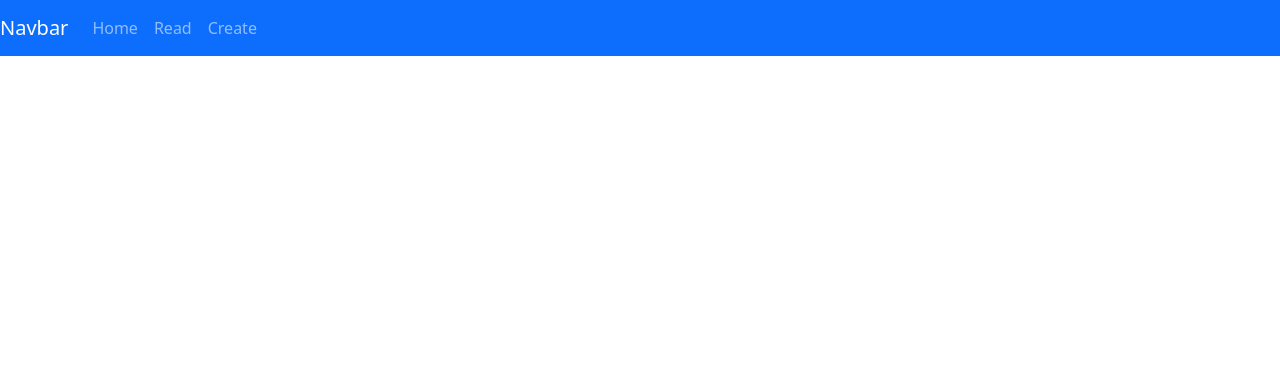
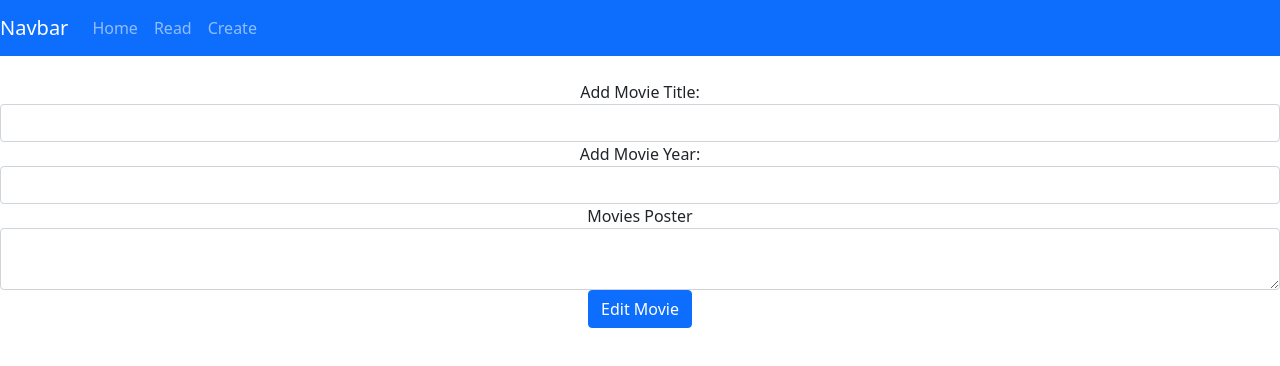
Before and after one commit to DavidFitzharris/datarep_lab10, a React (Create React App) app: page /edit/1 in a window 1280 px wide. Shown: the top 366 px of the page. Built offline with nearby package versions, Linux system fonts and the light colour scheme; no server answers.

Commit message:
Lab 8 complete

```diff
--- a/src/App.js
+++ b/src/App.js
@@ -12,6 +12,8 @@ import { BrowserRouter as Router, Switch, Route } from 'react-router-dom';
 import { Home } from './components/Home';
 import { Create } from './components/create';
 import { Read } from './components/read';
+import { Edit } from './components/edit';
+
 
 //Creating Class rather than ass a function
 class App extends Component {
@@ -34,8 +36,9 @@ class App extends Component {
           {/* Using the router to switch components */}
           <Switch>
             <Route path='/' component={Home} exact />
-            <Route path='/create' component={Create} exact />
-            <Route path='/read' component={Read} exact />
+            <Route path='/create' component={Create} />
+            <Route path='/read' component={Read}  />
+            <Route path='/edit/:id' component={Edit}  />
           </Switch>
         </div>
       </Router>
--- /dev/null
+++ b/src/components/edit.js
@@ -0,0 +1,132 @@
+import React from 'react';
+import axios from 'axios';
+import { Card } from 'react-bootstrap';
+
+//Creating a Edit class and marked for export
+export class Edit extends React.Component {
+
+    constructor() {
+        super();
+
+        //Binding the methods
+        this.onSubmit = this.onSubmit.bind(this);
+        this.onChangeTitle = this.onChangeTitle.bind(this);
+        this.onChangeYear = this.onChangeYear.bind(this);
+        this.onChangePoster = this.onChangePoster.bind(this);
+
+        this.state = {
+            Title: '',
+            Year: '',
+            Poster: ''
+        }
+    }
+
+    //Life cycle hook
+    componentDidMount(){
+        console.log(this.props.match.params.id)
+
+        axios.get('http://localhost:4000/api/movies' + this.props.match.params.id)
+        .then(response => {
+            this.setState({
+                _id:response.data._id,
+                Title:response.data.title,
+                Year:response.data.year,
+                Poster:response.data.poster
+            })
+        })
+        .catch((error) =>{
+            console.log(error)
+        } );
+    }
+
+    //Used with our form
+    //with using our title search
+    onChangeTitle(e) {
+        this.setState({
+            Title: e.target.value
+        });
+    }
+
+    onChangeYear(e) {
+        this.setState({
+            Year: e.target.value
+        });
+    }
+
+    onChangePoster(e){
+        this.setState({
+            Poster: e.target.value
+        })
+    }
+    onSubmit(e) {
+        e.preventDefault();
+        alert("Movie: " + this.state.Title + " Year: " + this.state.Year + " Poster: " + this.state.Poster);
+
+        //Ref with server.js post method
+        const newMovie = {
+            title: this.state.Title,
+            year: this.state.Year,
+            poster: this.state.Poster,
+            _id: this.state._id
+        }
+
+        axios.put('http://localhost:4000/api/movies/' + this.state._id, newMovie)
+        .then(res =>{
+            console.log(res.data)
+        })
+        .catch();
+
+
+        // axios.post('http://localhost:4000/api/movies', newMovie)
+        // .then((res)=>{
+        //     console.log(res);
+        // })
+        // .catch((err)=>{
+        //     console.log(err);
+        // });
+    }
+
+    render() {
+        return (
+            //creating a form to be used with our onSubmit method to search for movies
+            <div className='App'>
+                <form onSubmit={this.onSubmit}>
+
+                    {/* Movie Input */}
+                    <div className="form-group">
+                        <label>Add Movie Title: </label>
+                        <input type='text'
+                            className='form-control'
+                            value={this.state.Title}
+                            onChange={this.onChangeTitle}></input>
+                    </div>
+
+                    {/* Year Input */}
+                    <div className="form-group">
+                        <label>Add Movie Year: </label>
+                        <input type='text'
+                            className='form-control'
+                            value={this.state.Year}
+                            onChange={this.onChangeYear}></input>
+                    </div>
+
+                    <div className='form-group'>
+                        <label>Movies Poster</label>
+                        <textarea type='text'
+                        className='form-control'
+                        value={this.state.Poster}
+                        onChange={this.onChangePoster}>
+
+                        </textarea>
+                    </div>
+                    {/* Submit Button */}
+                    <div className='form-group'>
+                        <input type='submit'
+                            value='Edit Movie'
+                            className='btn btn-primary'></input>
+                    </div>
+                </form>
+            </div>
+        );
+    }
+}
--- a/src/components/movieItem.js
+++ b/src/components/movieItem.js
@@ -1,5 +1,6 @@
 import React from 'react';
 import Card from 'react-bootstrap/Card'
+import { Link } from 'react-router-dom';
 
 //Creating a MovieItem class which will be used to manage the display of our individual movies
 export class MovieItem extends React.Component {
@@ -23,6 +24,8 @@ export class MovieItem extends React.Component {
               </footer>
             </blockquote>
           </Card.Body>
+          {/* Edit 'button' link displayed under movies */}
+          <Link to={"/edit/" + this.props.movie._id} className="btn btn-primary">Edit</Link>
         </Card>
 
       </div>
```
Also changed, not shown: 1 other file (tests, documents, lock files or other folders). Lines whose indentation alone changed are shown as unchanged.
